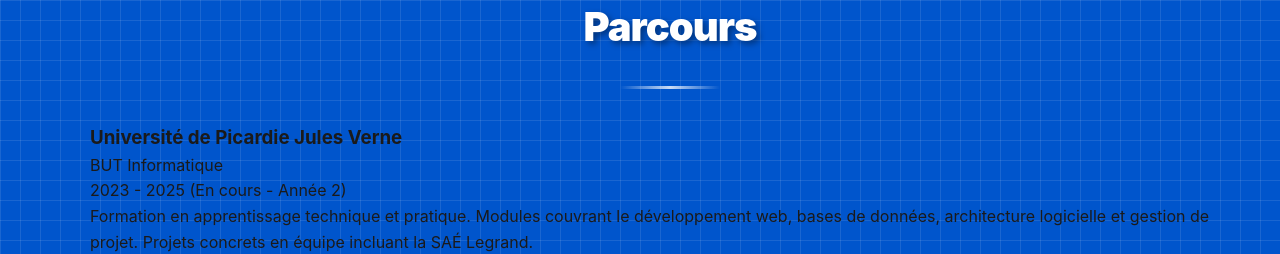
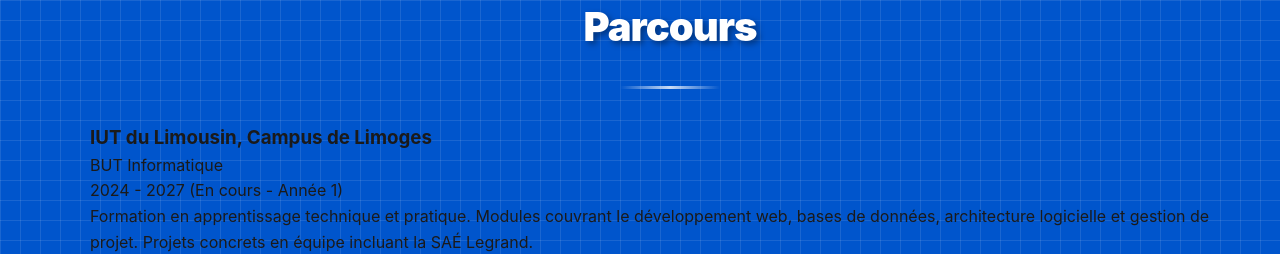
Before and after one commit to n-francais/Portfolio, a React (Vite) app: page / in a window 1280 px wide. Shown: the part 3880-4134 px from the top of the page. Built offline with nearby package versions, Linux system fonts and the light colour scheme; the HTML template or start-up script is replaced by a standard one.

Commit message:
Update Education: IUT Limousin Limoges, 2024-2027, Year 1

```diff
--- a/src/components/Education.jsx
+++ b/src/components/Education.jsx
@@ -1,9 +1,9 @@
 export default function Education() {
   const education = [
     {
-      school: "Université de Picardie Jules Verne",
+      school: "IUT du Limousin, Campus de Limoges",
       degree: "BUT Informatique",
-      period: "2023 - 2025 (En cours - Année 2)",
+      period: "2024 - 2027 (En cours - Année 1)",
       description:
         "Formation en apprentissage technique et pratique. Modules couvrant le développement web, bases de données, architecture logicielle et gestion de projet. Projets concrets en équipe incluant la SAÉ Legrand.",
       specialties: [
@@ -17,7 +17,7 @@ export default function Education() {
     {
       school: "Lycée Jean Macé, Niort",
       degree: "Baccalauréat Général",
-      period: "2022",
+      period: "2024",
       description:
         "Formation générale avec spécialisations en Mathématiques, NSI (Numérique et Science de l'Informatique) et Art Plastique. Développement de l'esprit critique, créativité et apprentissage des bases de la programmation.",
       specialties: [
```
